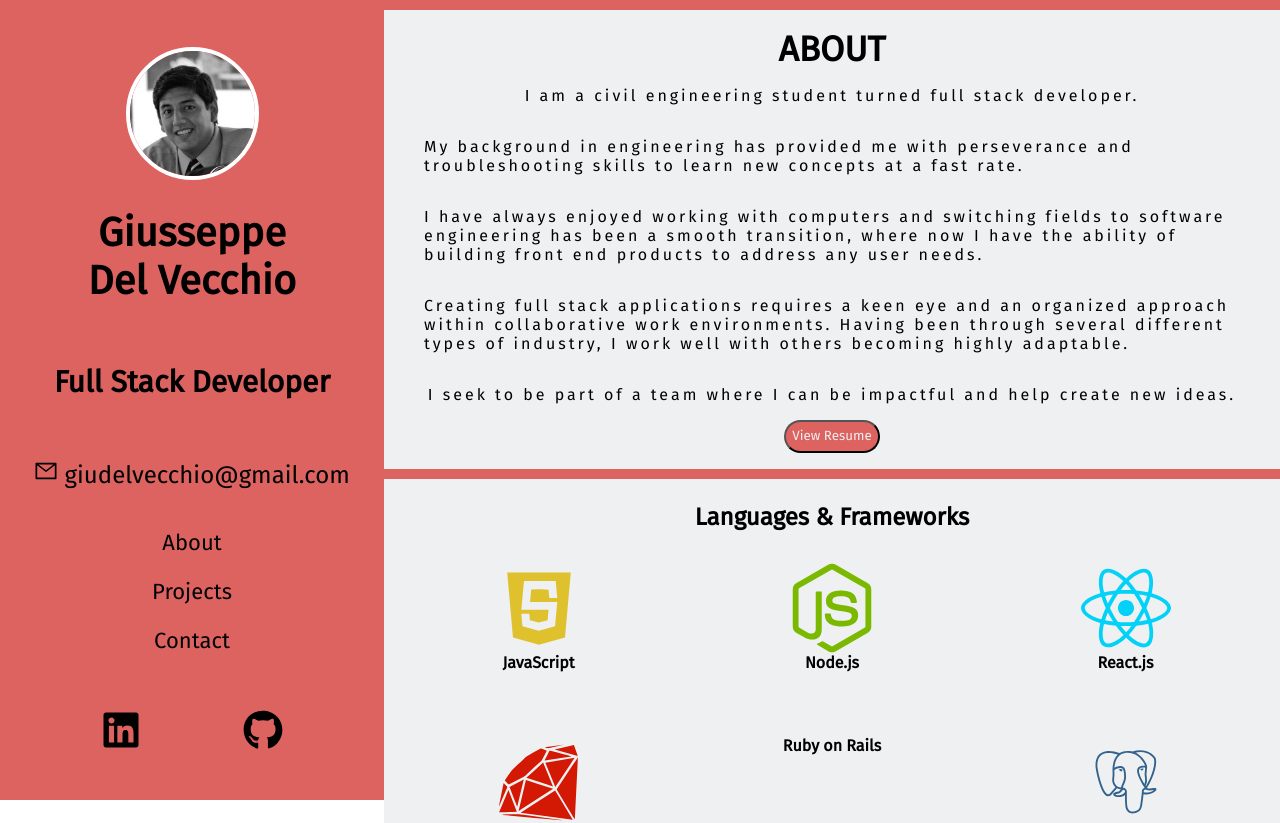
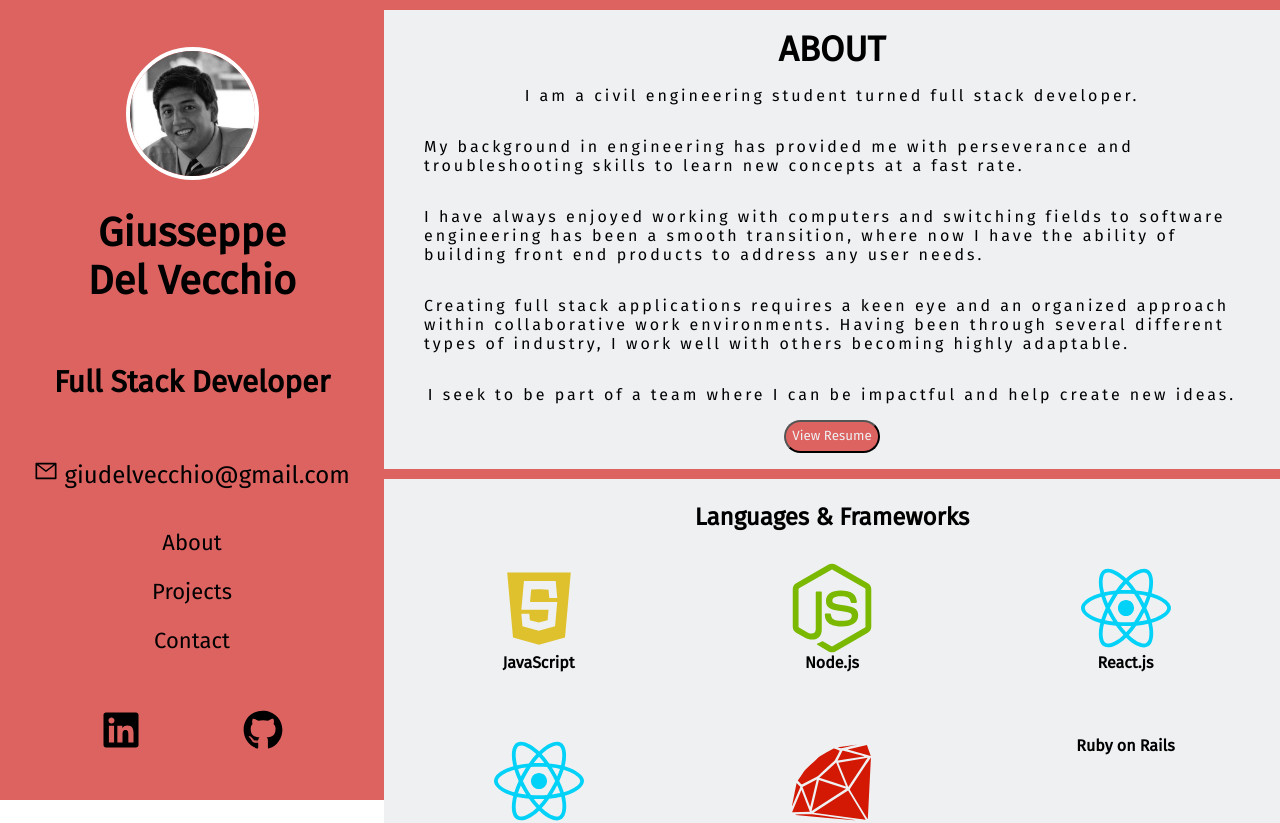
Before and after one commit to gdelv/portfolioFinal, a React (Create React App) app: page / in a window 1280 px wide. Shown: the top 823 px of the page. Built offline with nearby package versions, Linux system fonts and the light colour scheme; some icons are missing; the HTML template or start-up script is replaced by a standard one.

Commit message:
added react native logo

```diff
--- a/src/data/index.js
+++ b/src/data/index.js
@@ -18,6 +18,10 @@ export const languages = [
     },
     {
         name: 'React.js',
+        logo: <FaReact size={90} style={{color: '#02d2f8'}}/>
+    },
+    {
+        name: 'React Native',
         logo: <FaReact size={90} style={{color: '#02d2f8'}}/>
     },
     {
```
